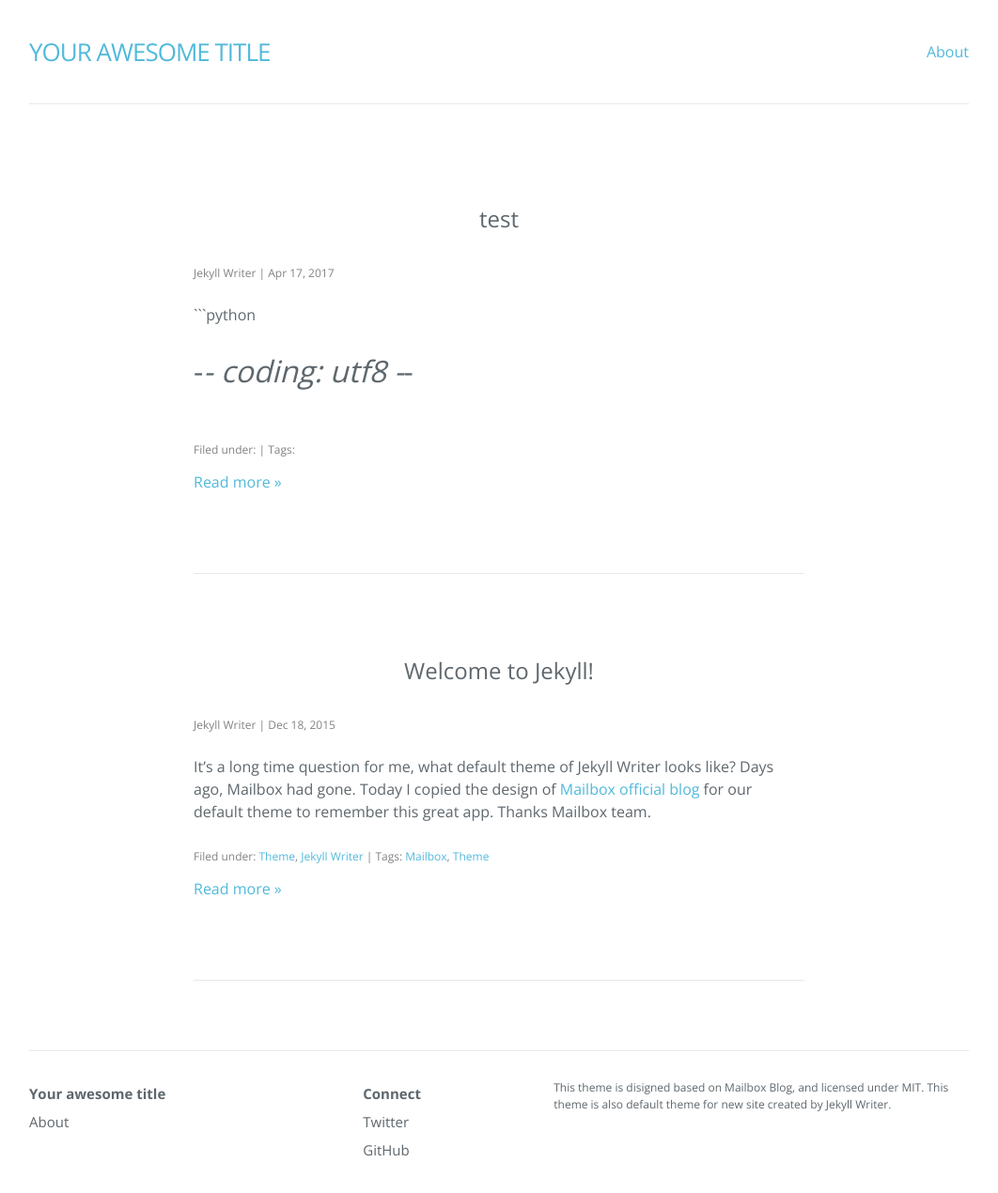
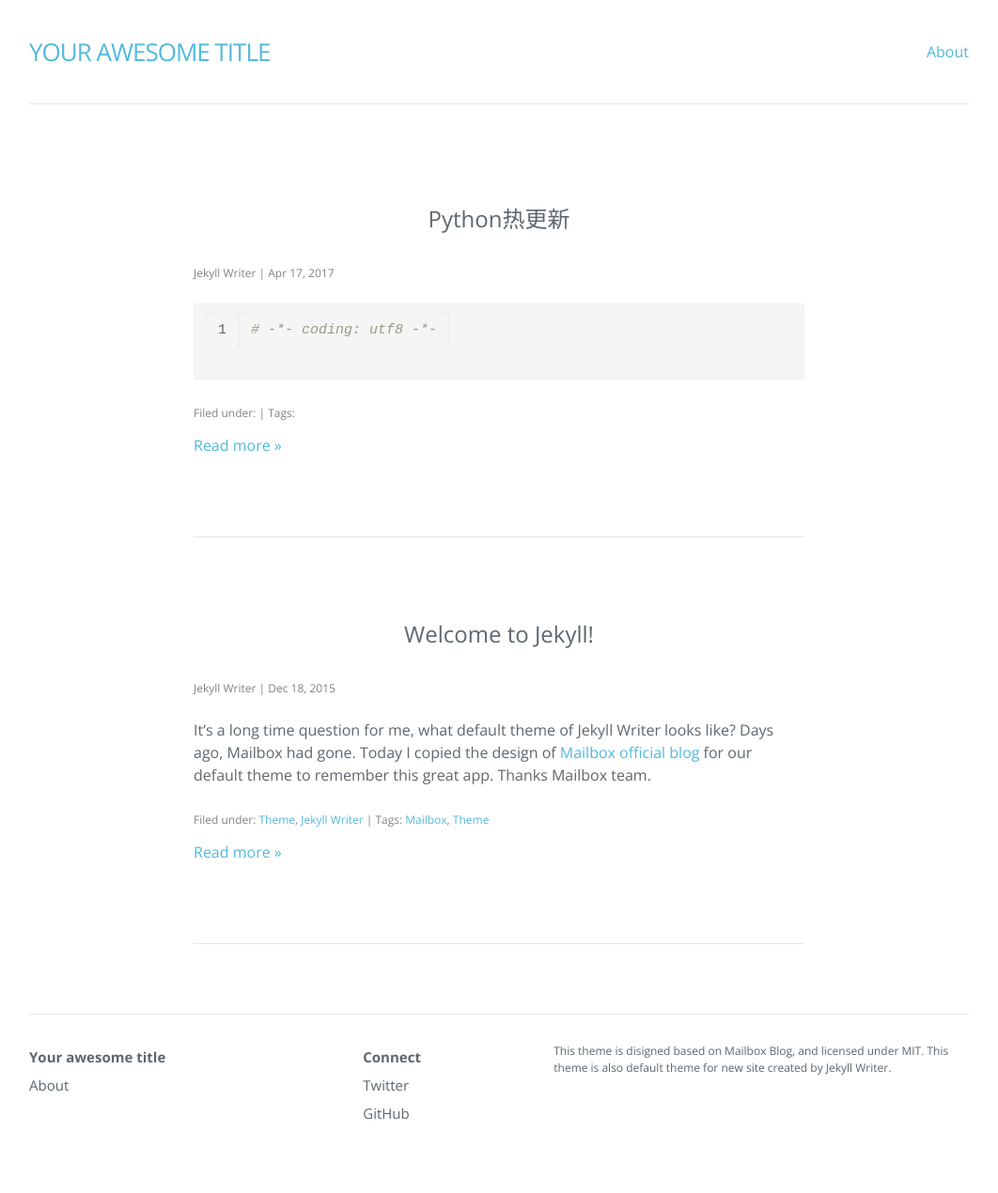
Before and after one commit to zwanfei/zwanfei.github.io, a Jekyll site: the page built from index.html, in a window 1280 px wide and 1307 px high. Shown: the top 1270 px of the window at 94% size, without its empty margins (109-1171 px from the left). Built offline with Jekyll 4.4.1, drawn with Linux system fonts in a browser that asks for light colours; nearby versions of some CDN libraries; the list of posts is cut into pages by our own code.

Commit message:
Update and rename 2017-04-17-test.md to 2017-04-17-python热更新.md

````diff
--- a/_posts/2017-04-17-test.md
+++ b/_posts/2017-04-17-python热更新.md
@@ -1,8 +1,8 @@
 ---
-title: test
+title: Python热更新
 layout: post
 ---
-```python
+{% highlight python linenos %}
 # -*- coding: utf8 -*-
 
 # 热更新的目标：
@@ -274,4 +274,4 @@ def update(module_name, update_module_top_level_data=False):
     _call_module_func(module, "__after_update__")
 
     return new_module
-```
+{% endhighlight %}
````
